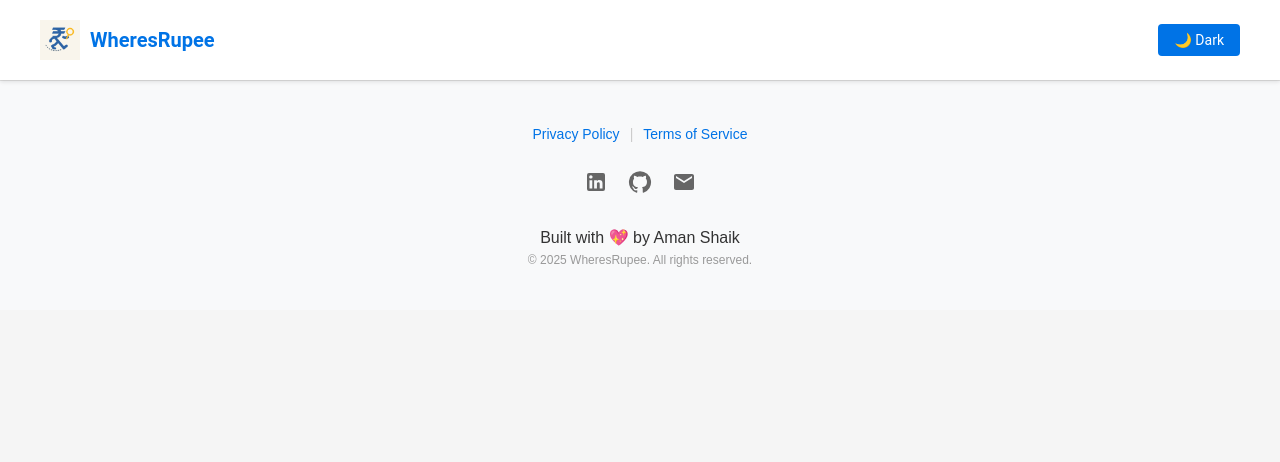
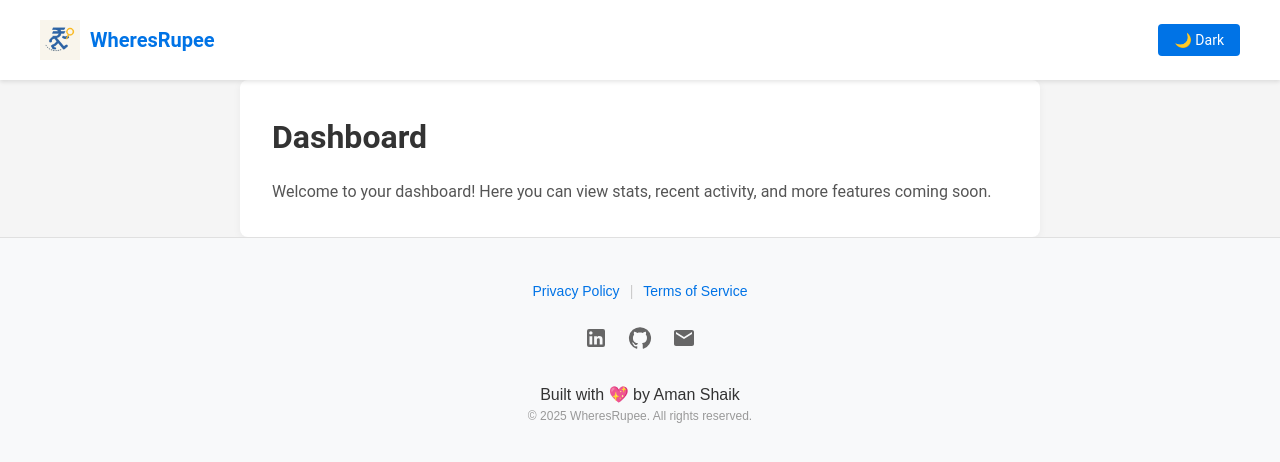
Before and after one commit to amanshaik66/WheresRupee, a React (Create React App) app in the folder frontend/: page /dashboard in a window 1280 px wide. Shown: the top 462 px of the page. Built offline with nearby package versions, Linux system fonts and the light colour scheme; no server answers.

Commit message:
Dashboard addition

```diff
--- /dev/null
+++ b/frontend/src/pages/Dashboard/Dashboard.css
@@ -0,0 +1,17 @@
+.dashboard-container {
+  padding: 2rem;
+  max-width: 800px;
+  margin: 0 auto;
+  background: #fff;
+  border-radius: 8px;
+  box-shadow: 0 2px 8px rgba(0,0,0,0.05);
+}
+
+.dashboard-container h1 {
+  font-size: 2rem;
+  margin-bottom: 1rem;
+}
+
+.dashboard-container p {
+  color: #555;
+}
--- /dev/null
+++ b/frontend/src/pages/Dashboard/Dashboard.js
@@ -0,0 +1,14 @@
+import React from 'react';
+import './Dashboard.css';
+
+const Dashboard = () => {
+  return (
+    <div className="dashboard-container">
+      <h1>Dashboard</h1>
+      <p>Welcome to your dashboard! Here you can view stats, recent activity, and more features coming soon.</p>
+      {/* Add widgets, charts, or tables here as needed */}
+    </div>
+  );
+};
+
+export default Dashboard;
--- a/frontend/src/routes/AppRoutes.js
+++ b/frontend/src/routes/AppRoutes.js
@@ -3,6 +3,7 @@ import React, { Suspense } from 'react';
 import { Routes, Route } from 'react-router-dom';
 import HomePage from '../pages/HomePage/HomePage'; // Lazy-loaded
 import TrackingPage from '../pages/TrackingPage/TrackingPage';
+import Dashboard from '../pages/Dashboard/Dashboard';
 import '../routes/AppRoutes.css'; // Optional route-specific styles
 
 const AppRoutes = () => {
@@ -16,11 +17,14 @@ const AppRoutes = () => {
       }
     >
       <Routes>
-      {/* Home page route */}
-      <Route path="/" element={<HomePage />} />
+  {/* Home page route */}
+  <Route path="/" element={<HomePage />} />
 
-      {/* Tracking page route */}
-      <Route path="/track" element={<TrackingPage />} />
+  {/* Tracking page route */}
+  <Route path="/track" element={<TrackingPage />} />
+
+  {/* Dashboard page route */}
+  <Route path="/dashboard" element={<Dashboard />} />
     </Routes>
     </Suspense>
   );
```
Also changed, not shown: frontend/src/pages/Dashboard/AppRoutes.js (added, +39 -0 lines).
